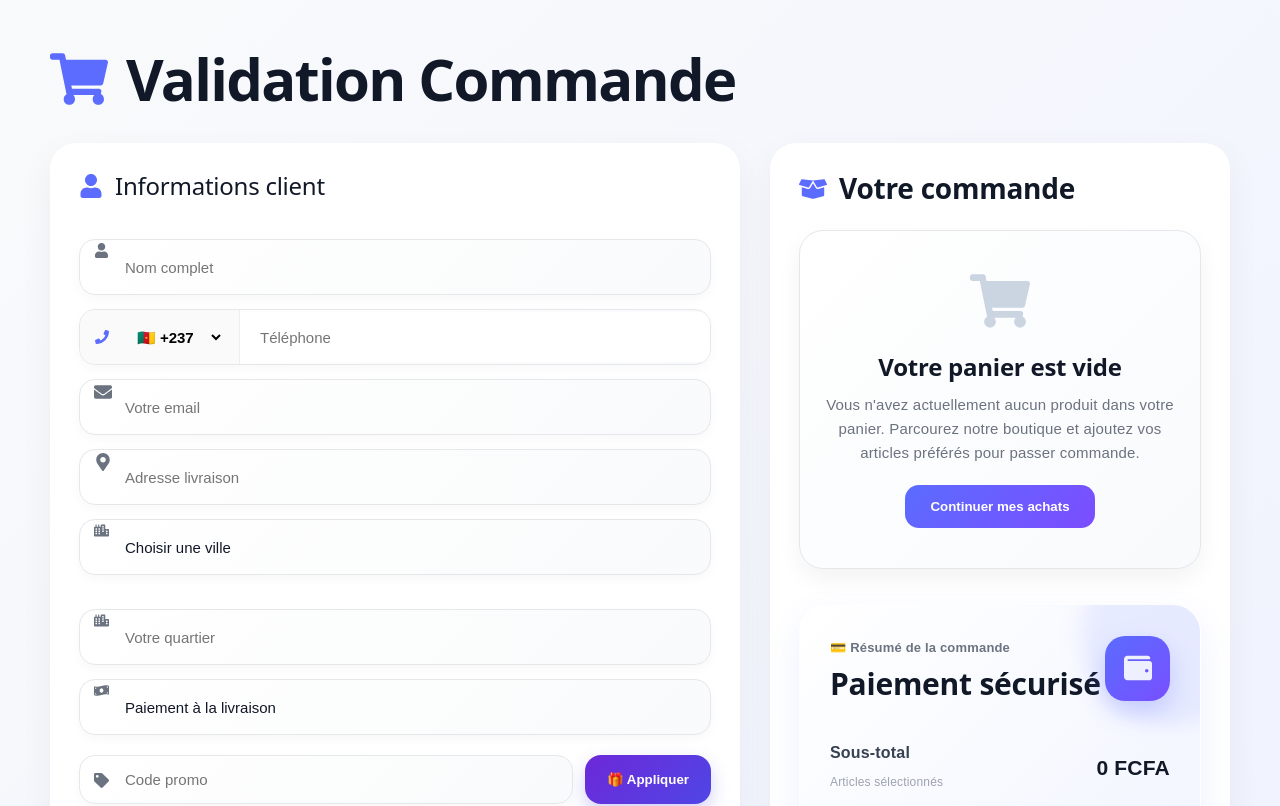
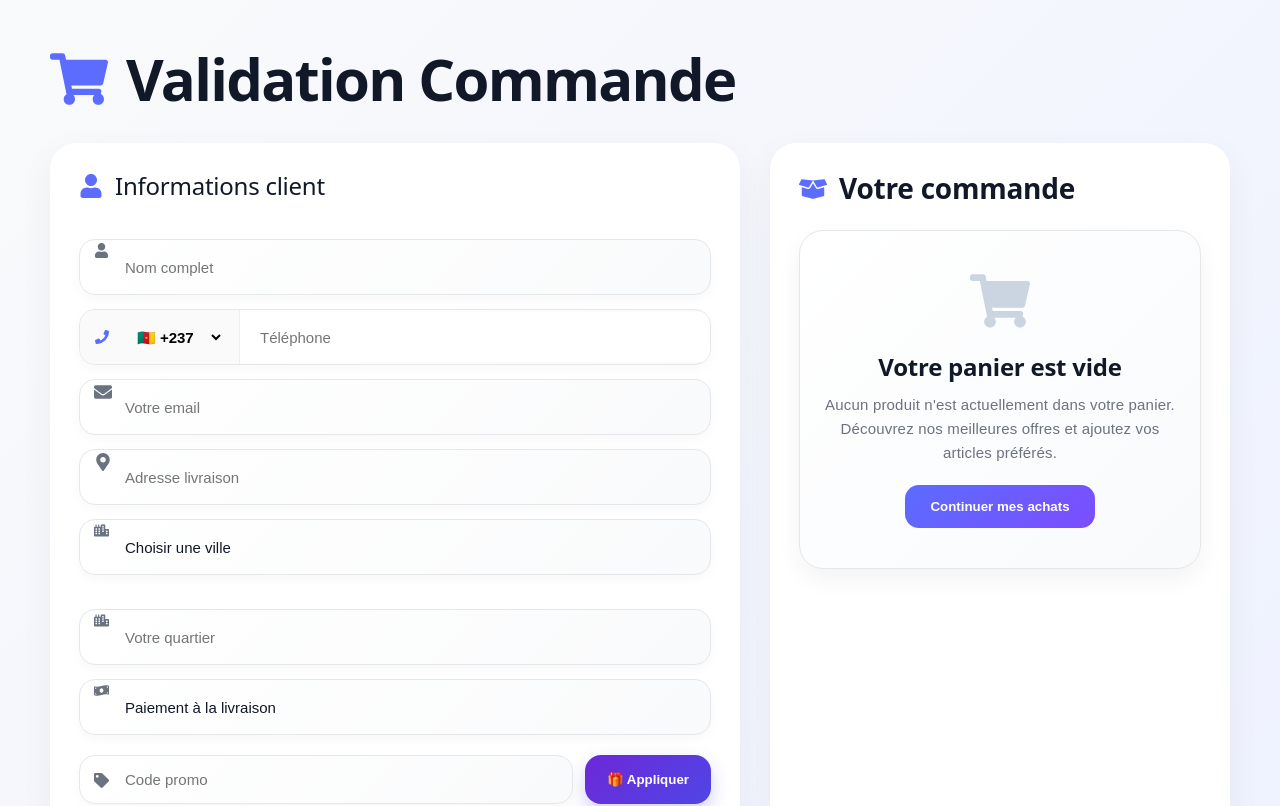
Before and after one commit to konanshopping/konanshopping, a React (Vite) app: page /checkout in a window 1280 px wide. Shown: the top 806 px of the page. Built offline with nearby package versions, Linux system fonts and the light colour scheme.

Commit message:
fix botpress checkout

```diff
--- a/src/pages/Checkout.jsx
+++ b/src/pages/Checkout.jsx
@@ -1319,7 +1319,7 @@ console.log("Cart length =", cart.length);
   Votre commande
 </h2>
 
-{cart.length === 0 && (
+{cart.length === 0 ? (
 
   <div
     style={{
@@ -1362,8 +1362,8 @@ console.log("Cart length =", cart.length);
         lineHeight: "1.6",
       }}
     >
-      Vous n'avez actuellement aucun produit dans votre panier.
-      Parcourez notre boutique et ajoutez vos articles préférés pour passer commande.
+      Aucun produit n'est actuellement dans votre panier.
+      Découvrez nos meilleures offres et ajoutez vos articles préférés.
     </p>
 
     <button
@@ -1385,7 +1385,9 @@ console.log("Cart length =", cart.length);
 
   </div>
 
-)}
+) : (
+
+  <>
 
 {cart.map((item, index) => (
   <div
@@ -1618,6 +1620,7 @@ console.log("Cart length =", cart.length);
 
   </div>
 
+
 ))}
 
 {/* TOTAL */}
@@ -2297,6 +2300,8 @@ console.log("Cart length =", cart.length);
   )}
 
 </button>
+</>
+)}
 
           </div>
 
```
